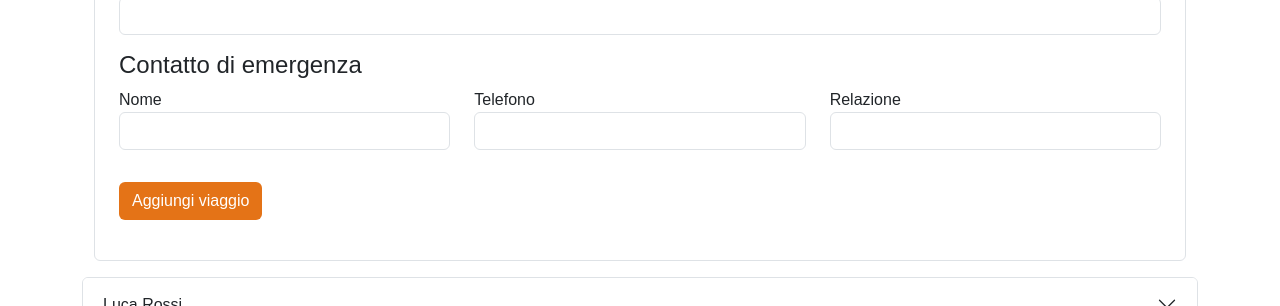
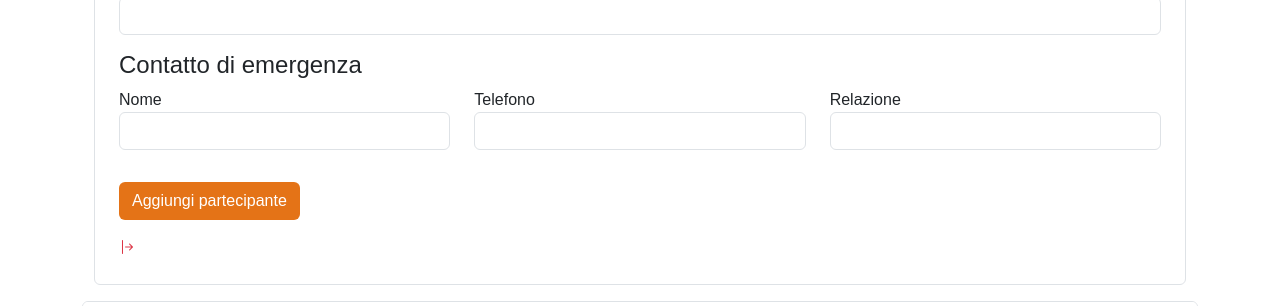
Before and after one commit to mattiacoli/BooRoad, a React (Vite) app: page /1/trip in a window 1280 px wide. Shown: the part 1242-1548 px from the top of the page. Built offline with nearby package versions, Linux system fonts and the light colour scheme.

Commit message:
Refactor AddUsersForm and Trip components to integrate emergency contact handling and improve state management

```diff
--- a/src/components/AddUsersForm.jsx
+++ b/src/components/AddUsersForm.jsx
@@ -1,4 +1,4 @@
-export default function AddUsersForm({ onSubmit, newUser, onChange, message }) {
+export default function AddUsersForm({ onSubmit, newUser, emergencyContact, onChangeUser, onChangeEmergency, message }) {
     return (
         <>
             <div className="container">
@@ -14,7 +14,7 @@ export default function AddUsersForm({ onSubmit, newUser, onChange, message }) {
                         name="nome"
                         type="text"
                         value={newUser.nome}
-                        onChange={(e) => onChange(e.target.name, e.target.value)} required />
+                        onChange={(e) => onChangeUser(e.target.name, e.target.value)} required />
 
 
                     <label htmlFor="citta mb-2">Cognome Partecipante</label>
@@ -22,7 +22,7 @@ export default function AddUsersForm({ onSubmit, newUser, onChange, message }) {
                         name="cognome"
                         type="text"
                         value={newUser.cognome}
-                        onChange={(e) => onChange(e.target.name, e.target.value)} required />
+                        onChange={(e) => onChangeUser(e.target.name, e.target.value)} required />
 
                     <label htmlFor="immagine mb-2"> Email Partecipante</label>
                     <input
@@ -30,7 +30,7 @@ export default function AddUsersForm({ onSubmit, newUser, onChange, message }) {
                         name="email"
                         type="email"
                         value={newUser.email}
-                        onChange={(e) => onChange(e.target.name, e.target.value)} required />
+                        onChange={(e) => onChangeUser(e.target.name, e.target.value)} required />
 
                     <label htmlFor="immagine mb-2"> Telefono Partecipante</label>
                     <input
@@ -38,7 +38,7 @@ export default function AddUsersForm({ onSubmit, newUser, onChange, message }) {
                         name="telefono"
                         type="text"
                         value={newUser.telefono}
-                        onChange={(e) => onChange(e.target.name, e.target.value)} required />
+                        onChange={(e) => onChangeUser(e.target.name, e.target.value)} required />
 
                     <label htmlFor="immagine mb-2"> Codice fiscale Partecipante</label>
                     <input
@@ -46,8 +46,10 @@ export default function AddUsersForm({ onSubmit, newUser, onChange, message }) {
                         name="codiceFiscale"
                         type="text"
                         value={newUser.codiceFiscale}
-                        onChange={(e) => onChange(e.target.name, e.target.value)} required />
+                        onChange={(e) => onChangeUser(e.target.name, e.target.value)} required />
 
+
+                    <form action="">
                         <h4>Contatto di emergenza</h4>
 
                         <div className="row row-cols-3">
@@ -57,8 +59,8 @@ export default function AddUsersForm({ onSubmit, newUser, onChange, message }) {
                                     className="form-control mb-3"
                                     name="nome"
                                     type="text"
-                                value={newUser.contattoEmergenza.nome}
-                                onChange={(e) => onChange(e.target.name, e.target.value)} />
+                                    value={emergencyContact.nome}
+                                    onChange={(e) => onChangeEmergency(e.target.name, e.target.value)} required />
                             </div>
 
                             <div className="col">
@@ -67,8 +69,8 @@ export default function AddUsersForm({ onSubmit, newUser, onChange, message }) {
                                     className="form-control mb-3"
                                     name="telefono"
                                     type="text"
-                                value={newUser.contattoEmergenza.telefono}
-                                onChange={(e) => onChange(e.target.name, e.target.value)} />
+                                    value={emergencyContact.telefono}
+                                    onChange={(e) => onChangeEmergency(e.target.name, e.target.value)} required />
                             </div>
 
                             <div className="col">
@@ -78,19 +80,18 @@ export default function AddUsersForm({ onSubmit, newUser, onChange, message }) {
                                         className="form-control mb-3"
                                         name="relazione"
                                         type="text"
-                                    value={newUser.contattoEmergenza.relazione}
-                                    onChange={(e) => onChange(e.target.name, e.target.value)} />
+                                        value={emergencyContact.relazione}
+                                        onChange={(e) => onChangeEmergency(e.target.name, e.target.value)} required />
                                 </div>
                             </div>
                         </div>
+                    </form>
 
-
-
-                    <button className="btn my-3">Aggiungi viaggio</button>
+                    <button className="btn my-3">Aggiungi partecipante</button>
 
                     <div className={message.state == 'success' ? 'text-success' : 'text-danger'}>
                         <span>{message.state}</span>
-                        <span>{message.message}</span>
+                        <span> <i class="bi bi-arrow-bar-right"></i> {message.message}</span>
                     </div>
 
                 </form >
--- a/src/pages/Trip.jsx
+++ b/src/pages/Trip.jsx
@@ -46,19 +46,28 @@ export default function Trip() {
     email: "",
     telefono: "",
     codiceFiscale: "",
-    contattoEmergenza: {
+  })
+
+  const [emergencyContact, setEmergencyContact] = useState({
     nome: "",
     telefono: "",
     relazione: ""
-    }
   })
 
   const [message, setMessage] = useState('')
 
 
-  function handleChange(key, value) {
+  function handleChangeUser(key, value) {
     setNewUser({
       ...newUser,
+      [key]: value
+    })
+
+  }
+
+  function handleChangeEmergency(key, value) {
+    setEmergencyContact({
+      ...emergencyContact,
       [key]: value
     })
 
@@ -89,24 +98,42 @@ export default function Trip() {
         email: "",
         telefono: "",
         codiceFiscale: "",
-        contattoEmergenza: {
+      })
+      setEmergencyContact({
         nome: "",
         telefono: "",
         relazione: ""
-        }
       })
       return setMessage({
         state: 'error',
-        message: ' User already exists'
+        message: 'User already exists'
       })
     }
 
     //update the array
+
+    if (!emergencyContact.nome || !emergencyContact.telefono || !emergencyContact.relazione) {
+      return setMessage({
+        state: 'error',
+        message: 'Please add an emergency contact for this user'
+      })
+    } else if (emergencyContact.telefono == newUser.telefono) {
+      return setMessage({
+        state: 'error',
+        message: 'The emergency contact needs to be different from the user'
+      })
+    }
+
+    const userToPush = {
+      ...newUser,
+      contattoEmergenza: emergencyContact
+    }
+
     const updatedTrips = data.map(trip => {
       if (trip.id === Number(id)) {
         return {
           ...trip,
-          partecipanti: [...trip.partecipanti, newUser]
+          partecipanti: [...trip.partecipanti, userToPush]
         }
       }
       return trip
@@ -122,11 +149,11 @@ export default function Trip() {
       email: "",
       telefono: "",
       codiceFiscale: "",
-      contattoEmergenza: {
+    })
+    setEmergencyContact({
       nome: "",
       telefono: "",
       relazione: ""
-      }
     })
     return setMessage({
       state: 'success',
@@ -161,7 +188,9 @@ export default function Trip() {
         <AddUsersForm
           onSubmit={handleSubmit}
           newUser={newUser}
-          onChange={handleChange}
+          emergencyContact={emergencyContact}
+          onChangeUser={handleChangeUser}
+          onChangeEmergency={handleChangeEmergency}
           message={message}
 
         />
```
Lines whose indentation alone changed are shown as unchanged.
